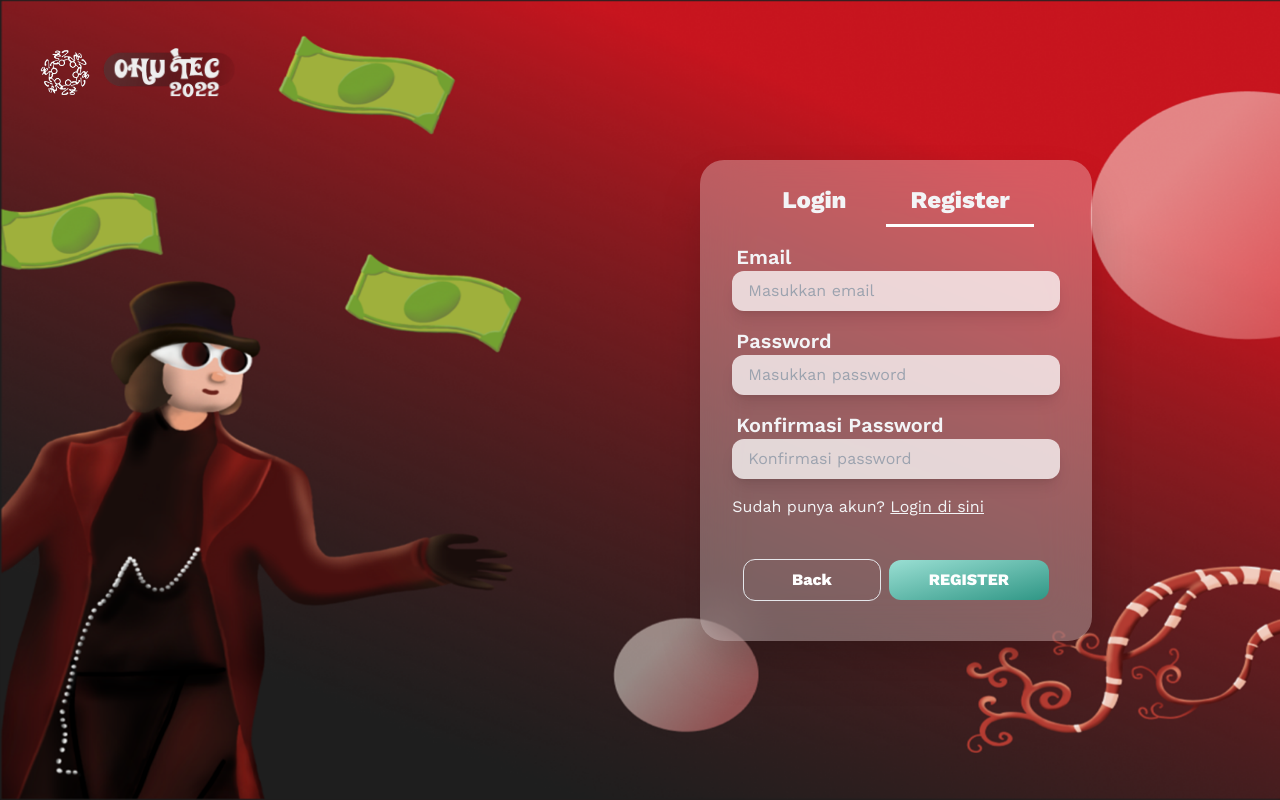
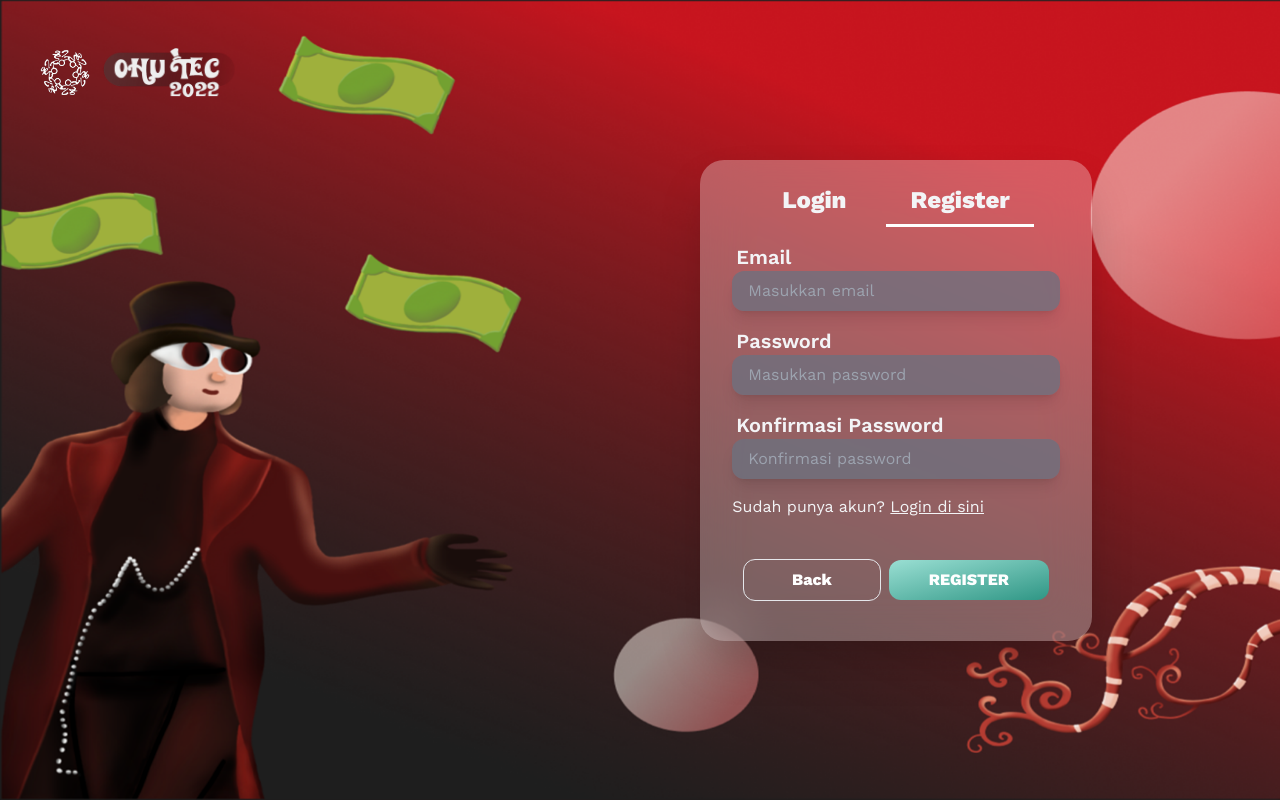
Before and after one commit to TECInternship/Frontend, a Next.js app: page /auth in a window 1280 px wide. Both pictures are taken after a click on the button "Register". Built offline with nearby package versions, Linux system fonts and the light colour scheme; no server answers.

Commit message:
close regis

```diff
--- a/components/Auth/Register.js
+++ b/components/Auth/Register.js
@@ -76,8 +76,9 @@ const Register = ({ onClick }) => {
               type="text"
               required
               placeholder="Masukkan email"
-              className="w-full h-10 rounded-xl text-gray-700 bg-white bg-opacity-75 pl-4 shadow-lg focus:outline-none"
+              className="w-full h-10 rounded-xl text-white bg-gray-500 bg-opacity-75 pl-4 shadow-lg focus:outline-none"
               onChange={(e) => setEmail(e.target.value)}
+              disabled
             />
           </div>
           <div className="">
@@ -91,8 +92,9 @@ const Register = ({ onClick }) => {
               type="password"
               required
               placeholder="Masukkan password"
-              className="w-full h-10 rounded-xl text-gray-700 bg-white bg-opacity-75 pl-4 shadow-lg focus:outline-none"
+              className="w-full h-10 rounded-xl text-white bg-gray-500 bg-opacity-75 pl-4 shadow-lg focus:outline-none"
               onChange={(e) => setPassword(e.target.value)}
+              disabled
             />
           </div>
           <div className="flex flex-col">
@@ -106,8 +108,9 @@ const Register = ({ onClick }) => {
               type="password"
               required
               placeholder="Konfirmasi password"
-              className="w-full h-10 rounded-xl text-gray-700 bg-white bg-opacity-75 pl-4 shadow-lg focus:outline-none"
+              className="w-full h-10 rounded-xl text-white bg-gray-500 bg-opacity-75 pl-4 shadow-lg focus:outline-none"
               onChange={(e) => setKonfirmasi(e.target.value)}
+              disabled
             />
           </div>
           <div>
@@ -133,6 +136,7 @@ const Register = ({ onClick }) => {
               className="transition ease-in-out delay-150 hover:-translate-y-1 hover:scale-104 hover:from-[#3ec4ae]
             hover:to-[#1c6458] duration-300 px-10 py-2 rounded-xl text-md font-bold bg-gradient-to-br from-[#9ADFD3] to-[#2F9685] cursor-pointer"
               value={"REGISTER"}
+              disabled
             />
           </div>
         </form>
```
